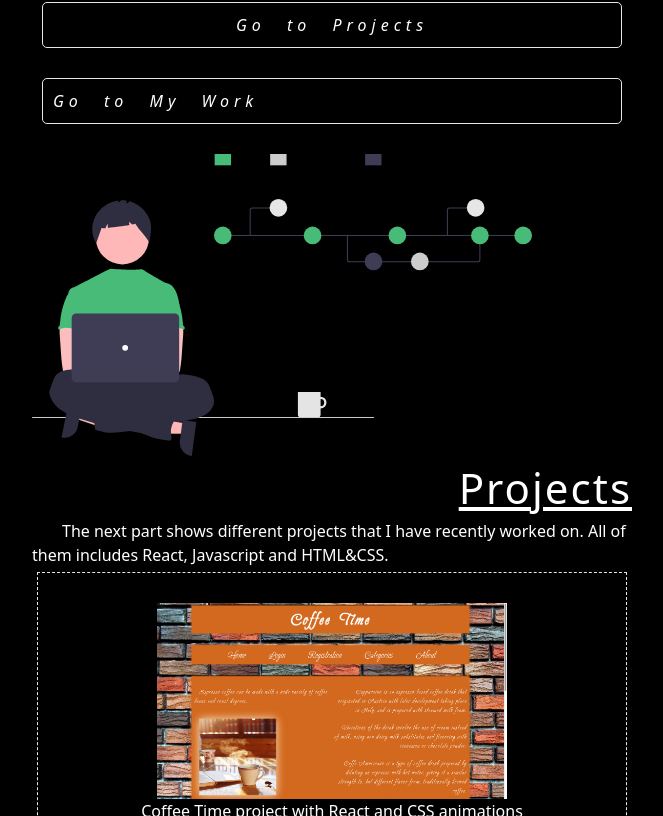
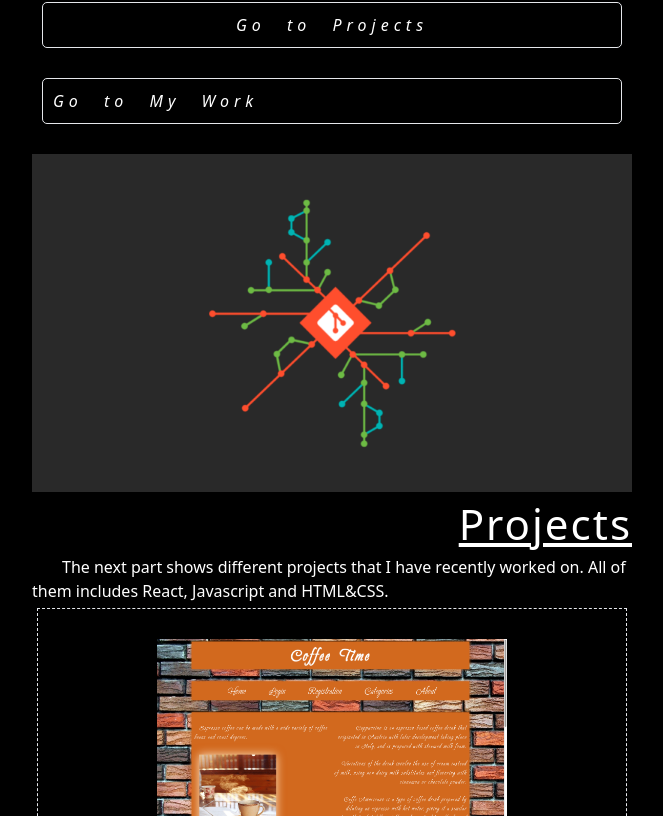
Before and after one commit to niki4etoo/Portfolio, a React (Create React App) app: page / in a window 1280 px wide. Shown: the part 544-1360 px from the top of the page, without its empty margins (293-956 px from the left). Built offline with nearby package versions, Linux system fonts and the light colour scheme.

Commit message:
mod: remove coder svg and placed git wallpaper, change in title of work on codepen

```diff
--- a/src/components/About.js
+++ b/src/components/About.js
@@ -87,7 +87,9 @@ export default class About extends React.Component {
 						</div>
 					</div>
 					<div className="coder">
-						<img alt="hero" src="./coding.svg" width="500" height="400" />
+						<a href="https://github.com/niki4etoo">
+						<img alt="git wall" src="./git.webp" width="600" height="400" />
+						</a>
 					</div>
 				</div>
 			</section>
--- a/src/components/Work.js
+++ b/src/components/Work.js
@@ -6,7 +6,7 @@ export default function Work() {
 		  <div className="container">
 			<div className="work">
 			  <h1>
-				My Work on CodePen
+				Work on CodePen
 			  </h1>
 				<div className="WorkList">
 				  Under construction :)
```
Also changed, not shown: public/git.webp (added), 1 other file (tests, documents, lock files or other folders).
